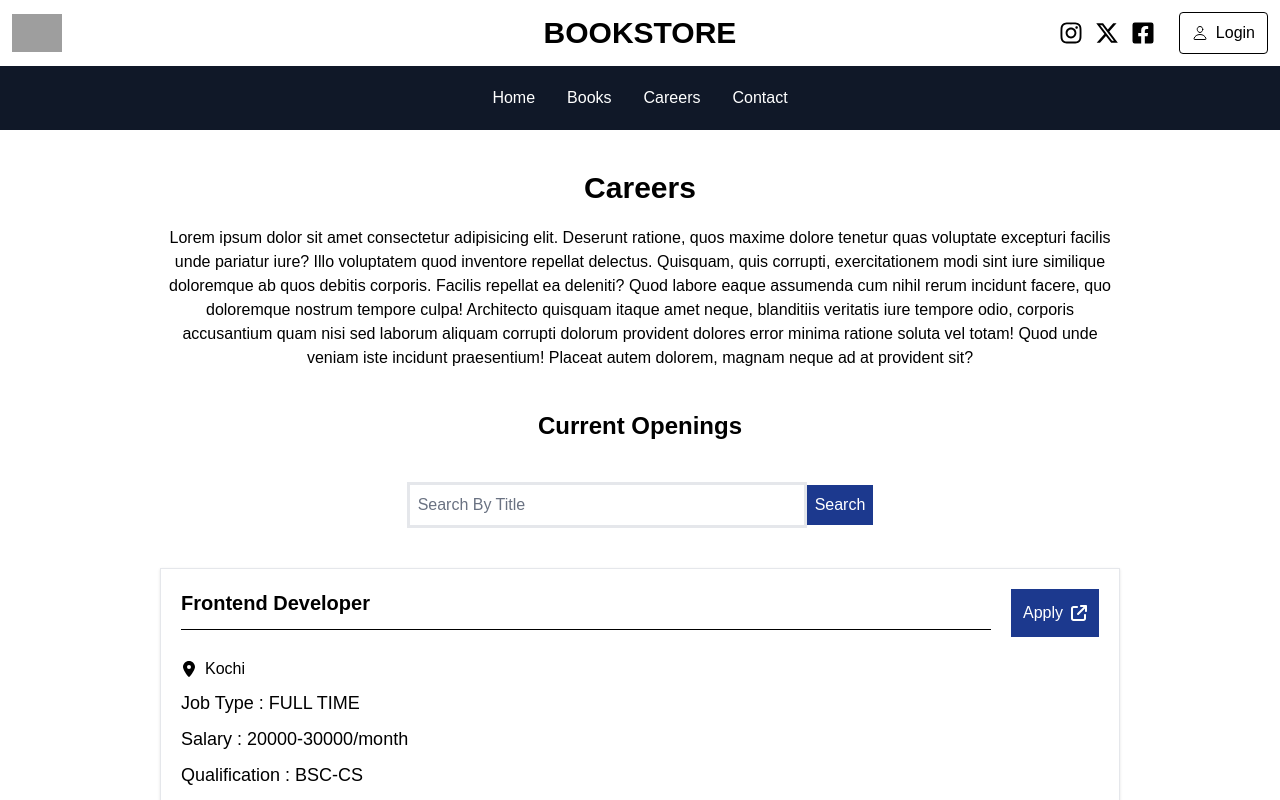
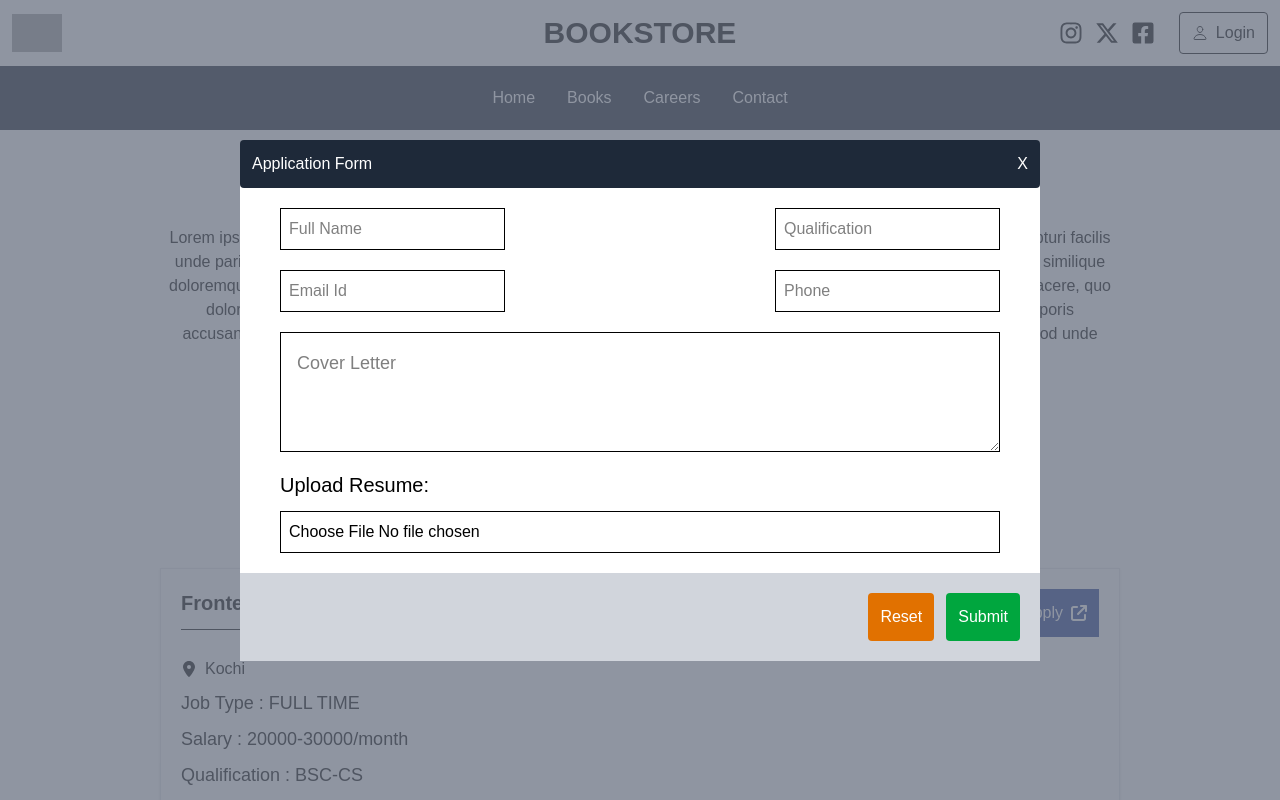
Before and after one commit to josephshaju2002/BookStore, a React (Vite) app: page /careers in a window 1280 px wide. Both pictures are taken after a click on the button "Apply". Shown: the top 800 px of the page. Built offline with nearby package versions, Linux system fonts and the light colour scheme; grey boxes are pictures that could not be loaded; a web font is replaced by a local one.

Commit message:
modal added in careers

```diff
--- a/src/Users/Pages/Careers.jsx
+++ b/src/Users/Pages/Careers.jsx
@@ -1,4 +1,4 @@
-import React from 'react'
+import React, { useState } from 'react'
 import Header from '../../Common/Components/Header'
 import Footer from '../../Common/Components/Footer'
 import { FaArrowUpRightFromSquare } from "react-icons/fa6";
@@ -7,6 +7,8 @@ import { FaLocationDot } from "react-icons/fa6";
 
 
 function Careers() {
+    const [modalControl, setModalControl] = useState(false);
+
   return (
     <>
     <Header/>
@@ -30,7 +32,7 @@ function Careers() {
               <h1 className='text-xl pb-3 font-bold'>Frontend Developer</h1>
               <hr />
             </div>
-            <button className='text-white p-3 ms-5 flex items-center bg-blue-900'>Apply <FaArrowUpRightFromSquare className='ms-2'/></button>
+            <button onClick={() => setModalControl(true)} className='text-white p-3 ms-5 flex items-center bg-blue-900'>Apply <FaArrowUpRightFromSquare className='ms-2'/></button>
           </div>
           <p className='flex'><FaLocationDot className='me-2 mt-1' /> Kochi</p>
           <p className='text-lg my-2'>Job Type : FULL TIME</p>
@@ -40,6 +42,47 @@ function Careers() {
           <p className='text-lg my-2 text-justify'>Description : Lorem ipsum dolor sit amet consectetur adipisicing elit. Veritatis rerum error minus nobis ratione provident, vitae minima ipsum consequuntur quos adipisci explicabo iure qui distinctio voluptates debitis, commodi cumque nisi.</p>
         </div>
       </div>
+
+
+      {modalControl &&
+      <div className='relative z-10 overflow-y-hidden'>
+        <div className='bg-gray-500/75 fixed inset-0'>
+          <div className='flex justify-center items-center min-h-screen scroll-auto'>
+            <div className='bg-white rounded-2xl md:w-200 w-100'>
+              <div className='bg-gray-800 text-white flex justify-between rounded items-center p-3'>
+                  <h3>Application Form</h3>
+                  <button onClick={()=>setModalControl(false)}>X</button>
+              </div>
+              <div className='flex justify-between md:mx-10 md:my-5'>
+                <input className='border md:p-2' type="text" placeholder='Full Name'/>
+                <input className='border md:p-2' type="text" placeholder='Qualification'/>
+              </div>
+              <div className='flex justify-between md:mx-10 md:my-5'>
+                <input className='border md:p-2' type="text" placeholder='Email Id'/>
+                <input className='border md:p-2' type="text" placeholder='Phone'/>
+              </div>
+              <div className='md:mx-10'>
+                <textarea
+                  placeholder="Cover Letter"
+                  className="w-full h-30 p-4 text-lg border"
+                ></textarea>
+              </div>
+              <div className='ms-10 flex flex-col mb-5 me-10'>
+                <p className='text-xl my-3'>Upload Resume:</p>
+                <div>
+                  <input type="file" className='w-full border p-2'/>
+                </div>
+
+              </div>
+              <div className='bg-gray-300 mt-5 p-5 flex justify-end'>
+                  <button className='p-3 bg-amber-600 rounded text-white hover:border hover:border-amber-600 hover:bg-white hover:text-amber-600 hover:text-amber-600'>Reset</button>
+                  <button className='p-3 bg-green-600 rounded text-white hover:border hover:border-green-600 hover:bg-white hover:text-green-600 ms-3'>Submit</button>
+              </div>
+            </div>
+          </div>
+        </div>
+      </div>
+      }
     <Footer/>
     </>
   )
```
